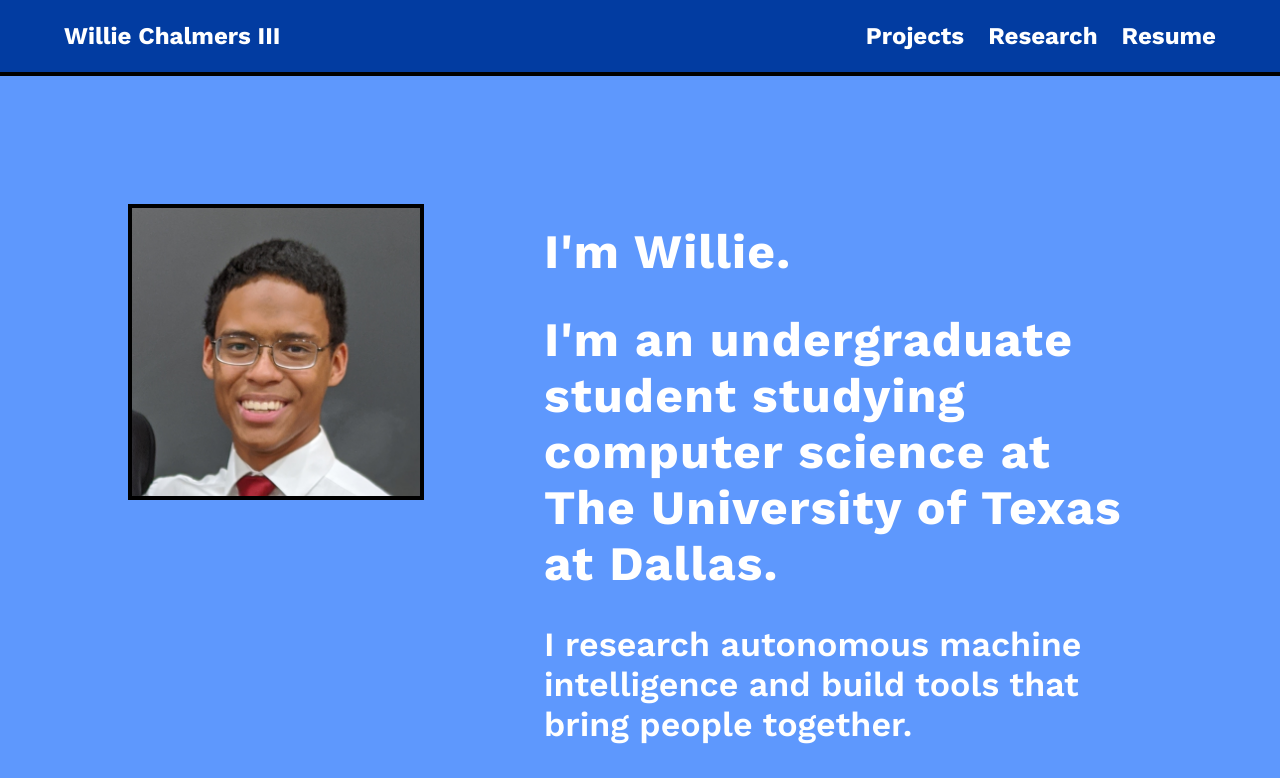
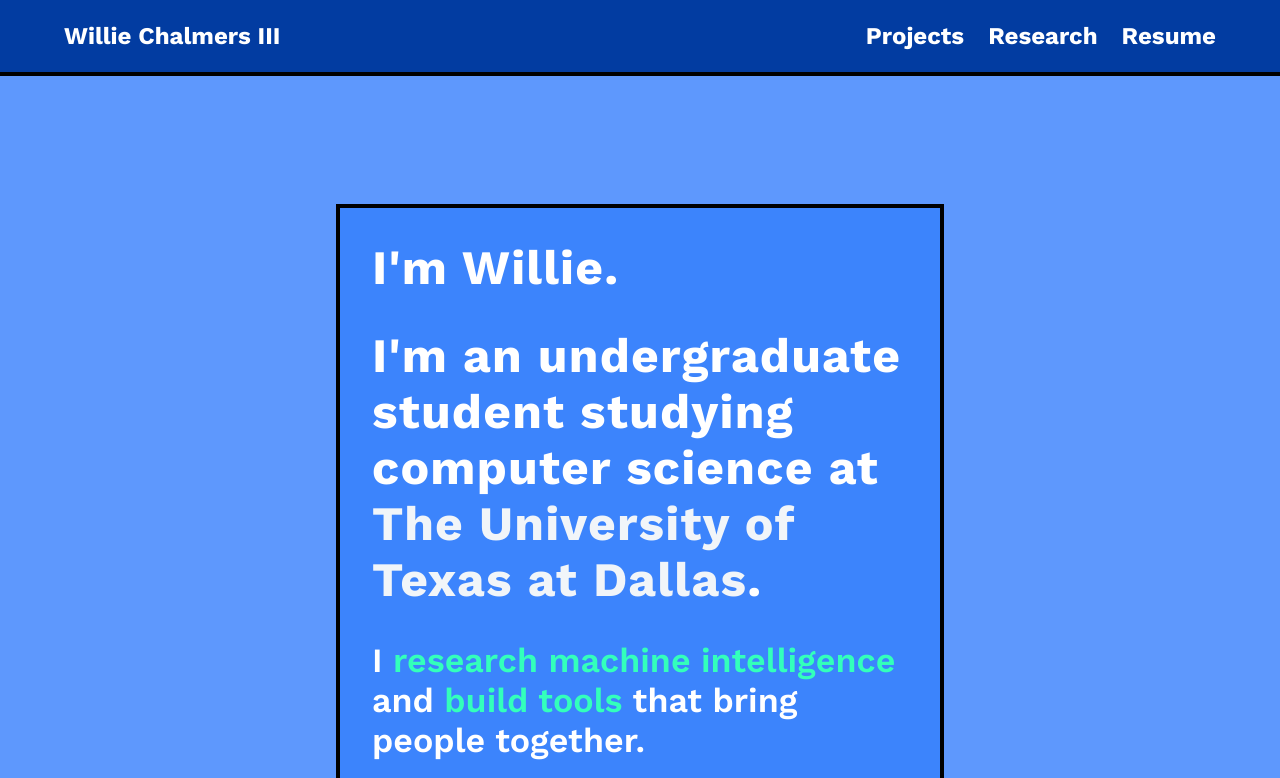
Before and after one commit to WillieCubed/website, a Next.js app: page / in a window 1280 px wide. Shown: the top 778 px of the page. Built offline with nearby package versions, Linux system fonts and the light colour scheme.

Commit message:
chore: Update home page to look less odd

```diff
--- a/app/page.tsx
+++ b/app/page.tsx
@@ -11,33 +11,47 @@ export default function LandingPage() {
   return (
     <main className="">
       <section id="overview" className="bg-primary-light-1 text-white pb-16">
-        <div className="px-[24px] pt-[24px] md:py-[128px] mx-auto md:grid md:grid-cols-12 gap-x-4">
-          <Image
-            src={headshot}
-            alt=""
-            className="w-full md:col-start-2 md:col-span-3 lg:col-start-2 border-4 border-black"
-            priority
-          />
-          <div className="py-4 md:py-0 md:col-start-6 md:col-start-5 md:col-end-12">
-            <div className="py-5 space-y-8">
+        <div className="px-4 md:px-[24px] md:py-[128px] mx-auto md:grid md:grid-cols-12 gap-x-4">
+          <div className="py-4 md:py-0 md:col-start-4 md:col-end-10">
+            <article className="p-6 md:p-8 space-y-8 border-4 border-black bg-primary">
+              {/* <div className="py-5 space-y-8"> */}
               <div className="text-display-medium md:text-display-large font-display stroke">
                 I&apos;m Willie.
               </div>
               <div className="text-3xl md:text-display-large font-display font-semibold">
-                I&apos;m an undergraduate student studying computer science at
-                The&nbsp;University of Texas at Dallas.
+                I&apos;m an{' '}
+                <span className="cursor-pointer" title="not for long 😎">
+                  undergraduate student
+                </span>{' '}
+                studying{' '}
+                <span
+                  className="cursor-pointer"
+                  title="although, perhaps I should have majored in cognitive science"
+                >
+                  computer science
+                </span>{' '}
+                at{' '}
+                <a
+                  className="text-slate-100 hover:text-secondary-dark-1 hover:underline underline-offset-4 transition ease-linear"
+                  href="https://utdallas.edu"
+                >
+                  The&nbsp;University of Texas at Dallas
+                </a>
+                .
               </div>
               <div className="text-xl md:text-display-medium font-semibold font-display">
-                I research autonomous machine intelligence and build tools that
-                bring people together.
+                I{' '}
+                <span className="text-secondary-light-1">
+                  research machine intelligence
+                </span>{' '}
+                and <span className="text-secondary-light-1">build tools</span>{' '}
+                that bring people together.
               </div>
-            </div>
-            <div className="mt-4 md:space-x-4 space-y-4">
-              <LinkButton href="/projects#research-projects">
-                See research
-              </LinkButton>
+            </article>
+            <div className="mt-6 md:space-x-4 space-y-4">
+              <LinkButton href="/projects">Browse projects</LinkButton>
+              <LinkButton href="/research">See research</LinkButton>
               {/* TODO: Enable once routes are implemented */}
-              {/* <LinkButton href="/research">See research</LinkButton> */}
               {/* <LinkButton href="/about">Read full bio</LinkButton> */}
             </div>
           </div>
```
